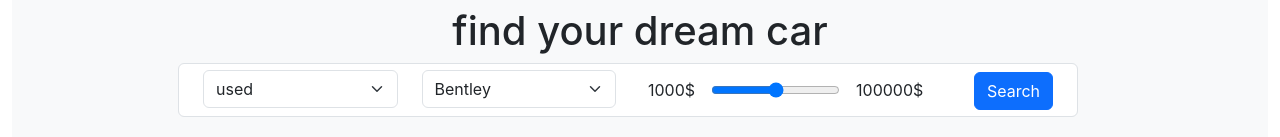
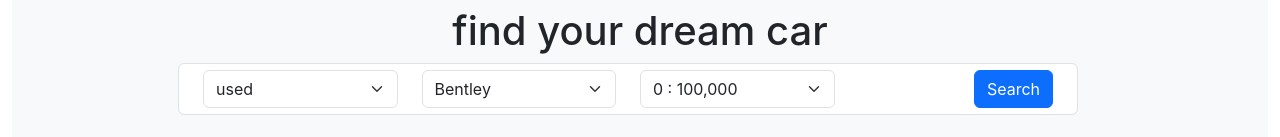
Before and after one commit to yw2006/cars-clone, a React (Create React App) app in the folder front-end/: page / in a window 1280 px wide. Shown: the part 129-266 px from the top of the page. Built offline with nearby package versions, Linux system fonts and the light colour scheme.

Commit message:
edited search money range

```diff
--- a/front-end/src/components/Landing.jsx
+++ b/front-end/src/components/Landing.jsx
@@ -65,9 +65,34 @@ function Landing() {
                   </select>
                 </div>
                 <div className="col-md-3  d-inline-flex">
-                  <p className="m-2">1000$</p>
-                  <input type="range" name="" id="" className="m-2 " />
-                  <p className="m-2">100000$</p>
+                <select className="form-select" aria-placeholder="model">
+                    <option value="used" className="">
+                      0 : 100,000
+                    </option>
+                    <option value="used" className="">
+                      100,000 : 250,000
+                    </option>
+                    <option value="used" className="">
+                      250,000 : 500,000
+                    </option>
+                    <option value="used" className="">
+                      500,000 : 750,000
+                    </option>
+                    <option value="used" className="">
+                      750,000 : 1,500,000
+                    </option>
+                    <option value="used" className="">
+                      1,500,000 : 3,000,000
+                    </option>
+                    <option value="used" className="">
+                      3,000,000 : 10,000,000
+                    </option>
+                    <option value="used" className="">
+                      10,000,000 : 20,000,000
+                    </option>
+
+
+                  </select>
                 </div>
                 <div className="col-md-3 search-btn">
                   <button className="btn btn-primary search-button" type="submit">
--- a/front-end/src/components/Navbar.jsx
+++ b/front-end/src/components/Navbar.jsx
@@ -2,7 +2,7 @@ import React from "react";
 function Navbar() {
   return (
     <>
-      <div className="container-fluid fixed-top" data-id="1c909e2" data-element_type="widget" data-settings="{&quot;_animation&quot;:&quot;slide-up&quot;,&quot;_animation_delay&quot;:400}" data-widget_type="image.default">
+      <div className="container-fluid fixed-top">
         <nav className="navbar navbar-expand-lg navbar-light bg-white">
           <div className="container-fluid ">
             <a className="navbar-brand justify-content-start" href="#">cars</a>
```
